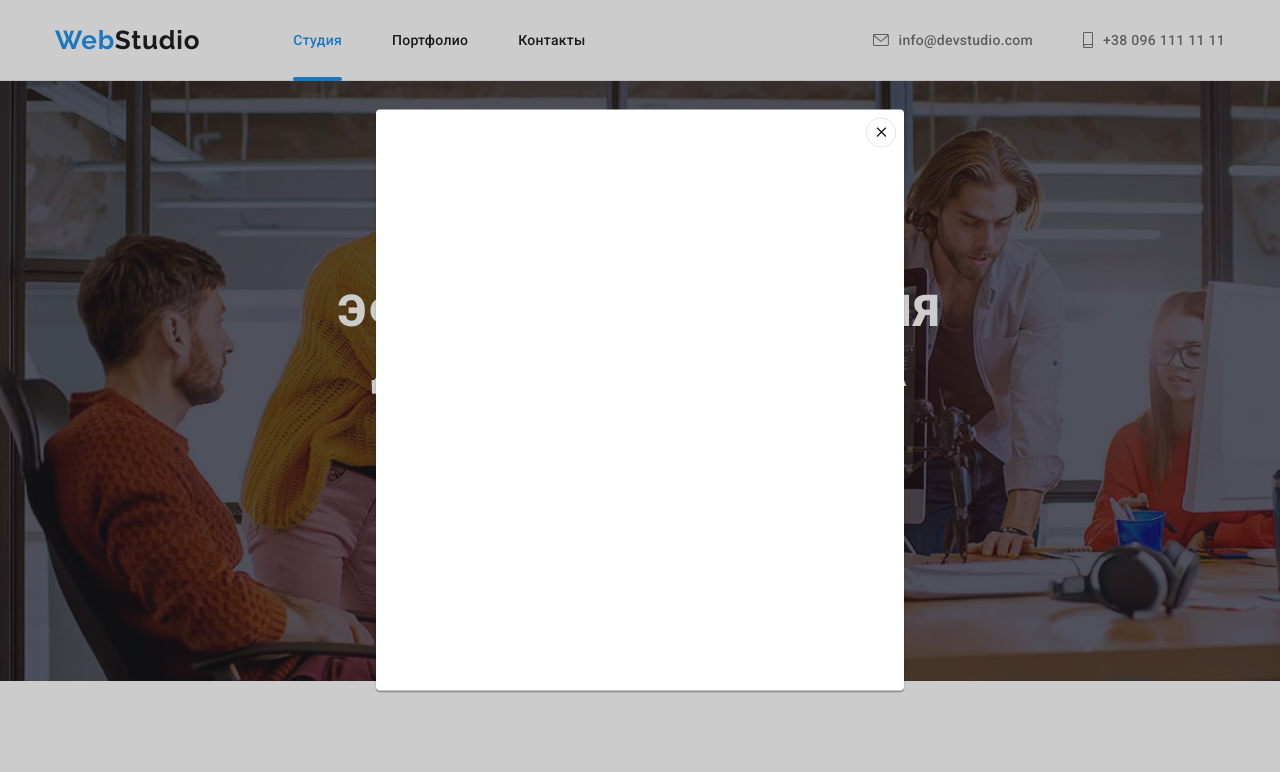
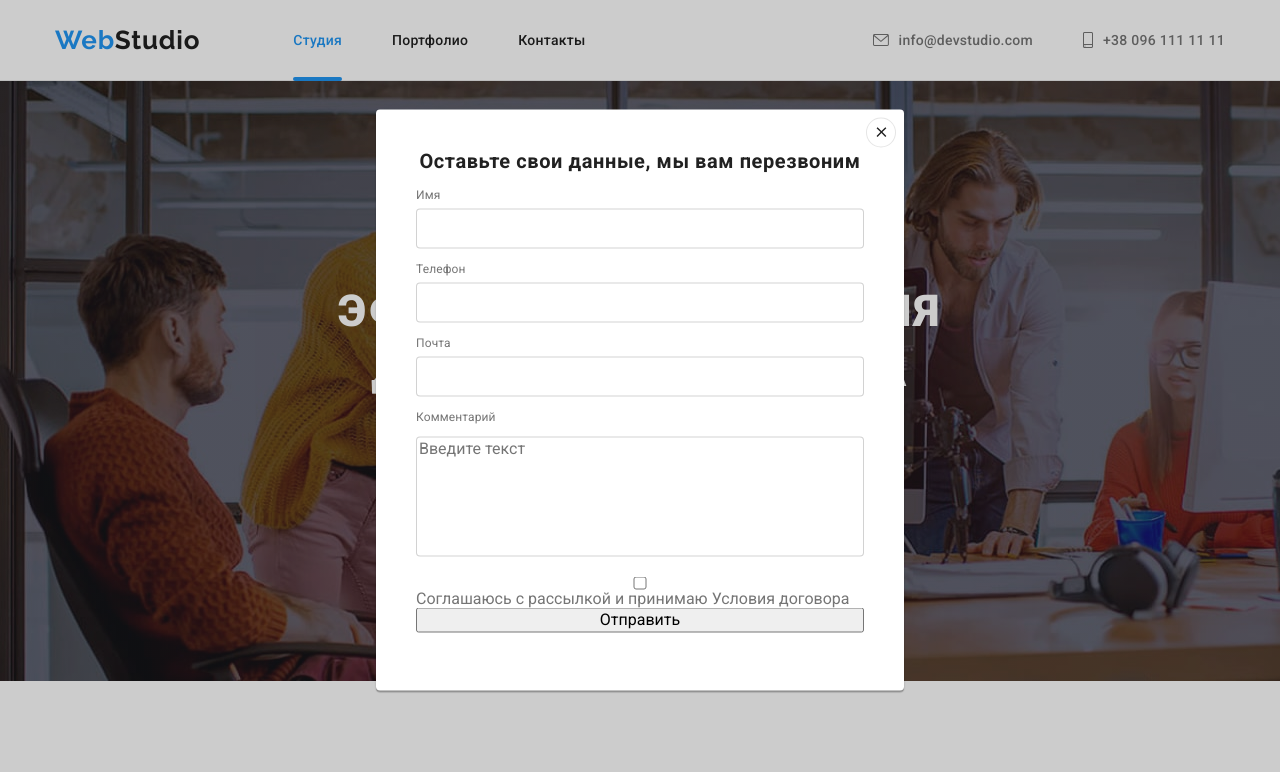
Before and after one commit to Sergio1004/goit-markup-hw-06, a plain HTML site: page index.html in a window 1280 px wide. Both pictures are taken after a click on the button "Заказать услугу". Shown: the top 772 px of the page. Drawn offline with nearby package versions, Linux system fonts and the light colour scheme.

Commit message:
add modal input

```diff
--- a/css/styles.css
+++ b/css/styles.css
@@ -699,6 +699,7 @@ p {
   height: 581px;
   top: 50%;
   left: 50%;
+  padding: 40px;
   transform: translate(-50%, -50%);
 
   background-color: var(--second-color);
@@ -734,4 +735,55 @@ p {
   visibility: hidden;
   pointer-events: none;
 }
+
+.modal-form {
+  display: flex;
+  flex-direction: column;
+}
+.form-title {
+  font-weight: 700;
+  font-size: 20px;
+  line-height: 1.15;
+  text-align: center;
+  letter-spacing: 0.03em;
+  margin-bottom: 12px;
+
+  color: var(--title-color);
+}
+
+.modal-form-label {
+  display: block;
+
+  font-weight: 400;
+  font-size: 12px;
+  line-height: 1.667;
+  letter-spacing: 0.01em;
+}
+
+.modal-form-label:not(:last-child) {
+  margin-bottom: 10px;
+}
+
+.modal-form-input {
+  display: block;
+  margin-top: 4px;
+  width: 100%;
+  height: 40px;
+
+  border: 1px solid rgba(33, 33, 33, 0.2);
+  border-radius: 4px;
+}
+
+.modal-form-message {
+  margin-bottom: 20px;
+}
+
+.modal-form-message {
+  display: block;
+  width: 100%;
+  height: 120px;
+  border: 1px solid rgba(33, 33, 33, 0.2);
+  border-radius: 4px;
+  resize: none;
+}
 /* ============== END MODAL BUTTON ============== */
--- a/index.html
+++ b/index.html
@@ -402,6 +402,35 @@
                     <use href="./images/sprite.svg#close"></use>
                 </svg>
             </button>
+
+            <p class="form-title">Оставьте свои данные, мы вам перезвоним</p>
+            <form action="" class="modal-form">
+
+                <label class="modal-form-label">
+                    Имя
+                    <input class="modal-form-input" type="text" name="user-name" >
+                </label>
+
+                <label class="modal-form-label">
+                    Телефон
+                    <input class="modal-form-input" type="tel" name="user-tel">
+                </label>
+
+                <label class="modal-form-label">
+                    Почта
+                    <input class="modal-form-input" type="email" name="user-mail">
+                </label>
+
+                <label class="modal-form-label" for="message">Комментарий</label>
+                <textarea id="message" name="user-message" class="modal-form-message" placeholder="Введите текст"></textarea>
+
+               <input type="checkbox" name="user-policy" id="" class="modal-form-check-policy">
+               <label for="" class="modal-form-label-policy">
+                   Соглашаюсь с рассылкой и принимаю Условия договора
+               </label>
+
+               <button type="submit" class="modal-form-btn">Отправить</button>
+            </form>
         </div>
     </div>
 
```
